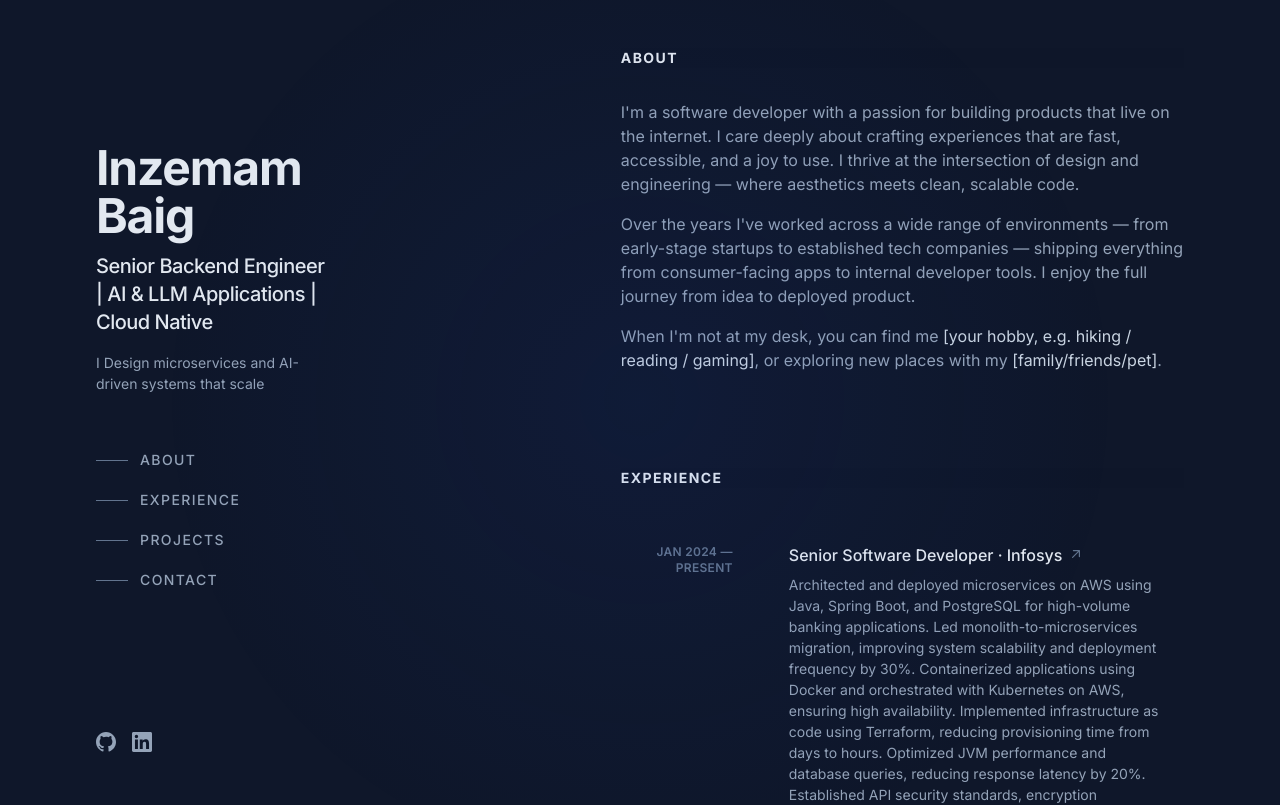
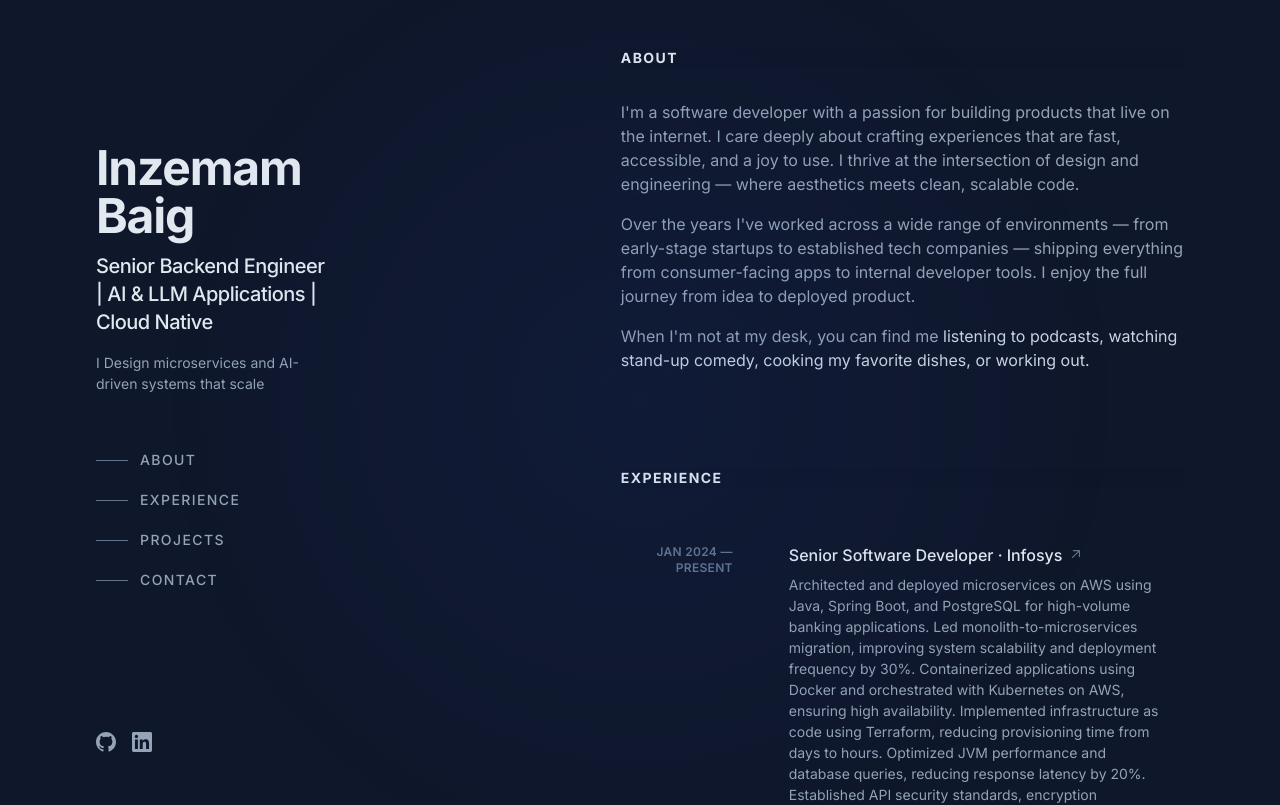
Before and after one commit to inzemambaig/portfolio_web, a Next.js app: page / in a window 1280 px wide. Shown: the top 805 px of the page. Built offline with nearby package versions, Linux system fonts and the light colour scheme.

Commit message:
update About section with personal hobbies and interests

```diff
--- a/components/sections/About.tsx
+++ b/components/sections/About.tsx
@@ -28,10 +28,8 @@ export default function About() {
         <p>
           When I'm not at my desk, you can find me{" "}
           <span className="text-slate-300">
-            [your hobby, e.g. hiking / reading / gaming]
+            listening to podcasts, watching stand-up comedy, cooking my favorite dishes, or working out.
           </span>
-          , or exploring new places with my{" "}
-          <span className="text-slate-300">[family/friends/pet]</span>.
         </p>
       </div>
     </section>
```
